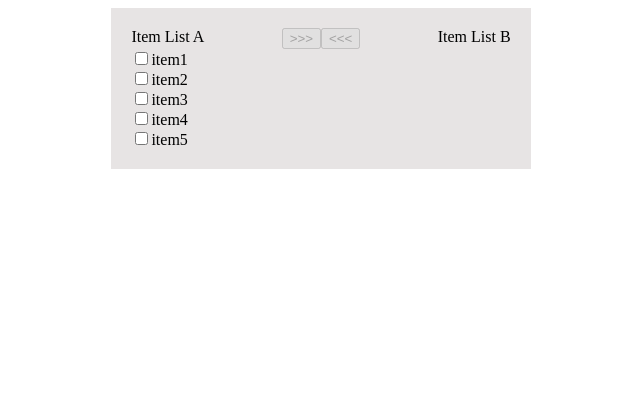
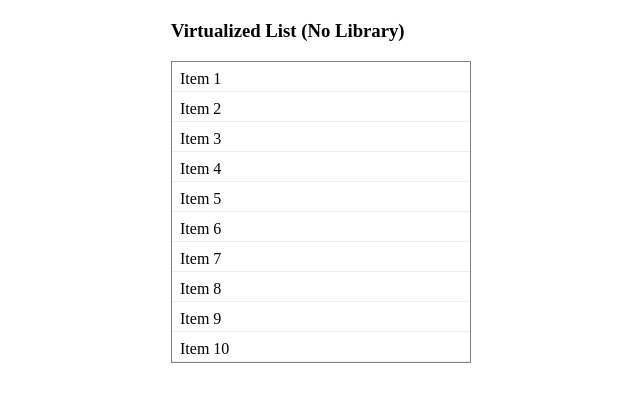
Before and after one commit to Rastogi897/Building-in-react, a React (Vite) app in the folder Features/: page / in a window 1280 px wide. Shown: the top 402 px of the page, without its empty margins (319-959 px from the left). Built offline with nearby package versions, Linux system fonts and the light colour scheme.

Commit message:
List virtualization

```diff
--- a/Features/src/App.jsx
+++ b/Features/src/App.jsx
@@ -1,6 +1,7 @@
 import { BrowserRouter, Routes, Route, redirectDocument } from 'react-router-dom'
-import TransferList from './TransferList/TransferList'
+import VirtualList from './VirtualList/VirtualList'
 
+// import TransferList from './TransferList/TransferList'
 // import ChipInput from './ChipInput/ChipInput'
 // import AuthApp from './AuthContextHook/AuthApp'
 // import MovieDashboard from './MovieFilter_Bookmark/MovieDashboard'
@@ -12,14 +13,13 @@ import TransferList from './TransferList/TransferList'
 
 // --- TO BUILD ---
 // undo redo
-// transfer list
 
 function App() {
   return (
     <>
       <BrowserRouter>
         <Routes>
-          <Route path="/" element={<TransferList />} />
+          <Route path="/" element={<VirtualList />} />
         </Routes>
       </BrowserRouter>
     </>
--- /dev/null
+++ b/Features/src/VirtualList/VirtualList.jsx
@@ -0,0 +1,65 @@
+import React, { useState } from "react";
+
+function List({ items, itemHeight, containerHeight }) {
+    const [scrollTop, setScrollTop] = useState(0);
+
+    // How many items can fit in the visible area
+    const visibleCount = Math.ceil(containerHeight / itemHeight);
+
+    // Figure out which items to show based on scroll
+    const startIndex = Math.floor(scrollTop / itemHeight);
+    const endIndex = startIndex + visibleCount;
+
+    // Only render the items that are visible
+    const visibleItems = items.slice(startIndex, endIndex);
+
+    // Handle scroll updates
+    const onScroll = (e) => {
+        setScrollTop(e.target.scrollTop);
+    };
+
+    return (
+        <div
+            onScroll={onScroll}
+            style={{
+                height: containerHeight,
+                overflowY: "auto",
+                border: "1px solid gray",
+                position: "relative",
+            }}
+        >
+            {/* This empty div gives the illusion of full height */}
+            <div style={{ height: items.length * itemHeight }}>
+                {visibleItems.map((item, i) => (
+                    <div
+                        key={startIndex + i}
+                        style={{
+                            position: "absolute",
+                            top: (startIndex + i) * itemHeight,
+                            height: itemHeight,
+                            left: 0,
+                            right: 0,
+                            padding: "8px",
+                            boxSizing: "border-box",
+                            borderBottom: "1px solid #eee",
+                        }}
+                    >
+                        {item}
+                    </div>
+                ))}
+            </div>
+        </div>
+    );
+}
+
+const VirtualList = () => {
+    const items = Array.from({ length: 10000 }, (_, i) => `Item ${i + 1}`);
+    return (
+        <div style={{ width: 300, margin: "20px auto" }}>
+            <h3>Virtualized List (No Library)</h3>
+            <List items={items} itemHeight={30} containerHeight={300} />
+        </div>
+    );
+}
+
+export default VirtualList
```
